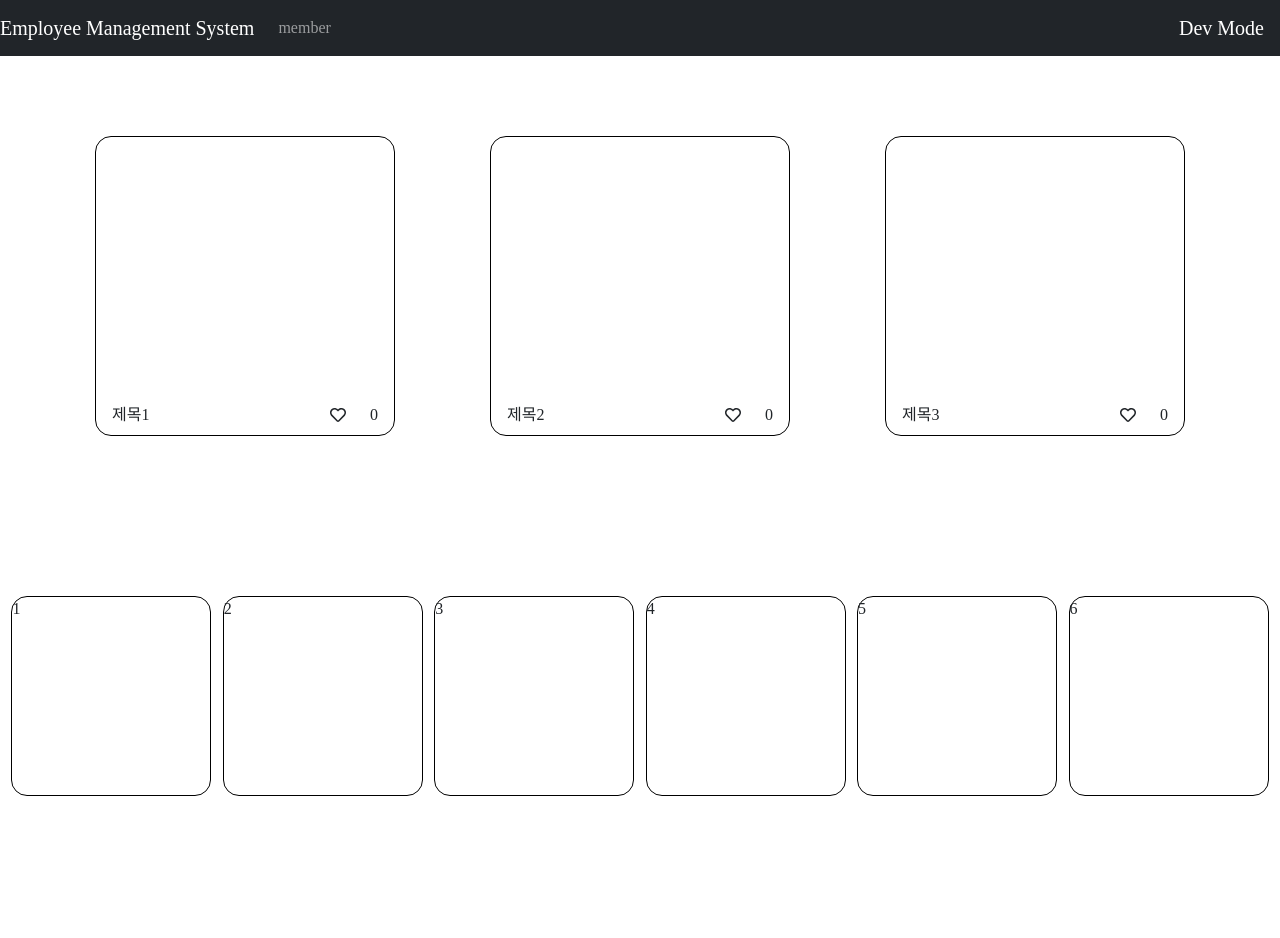
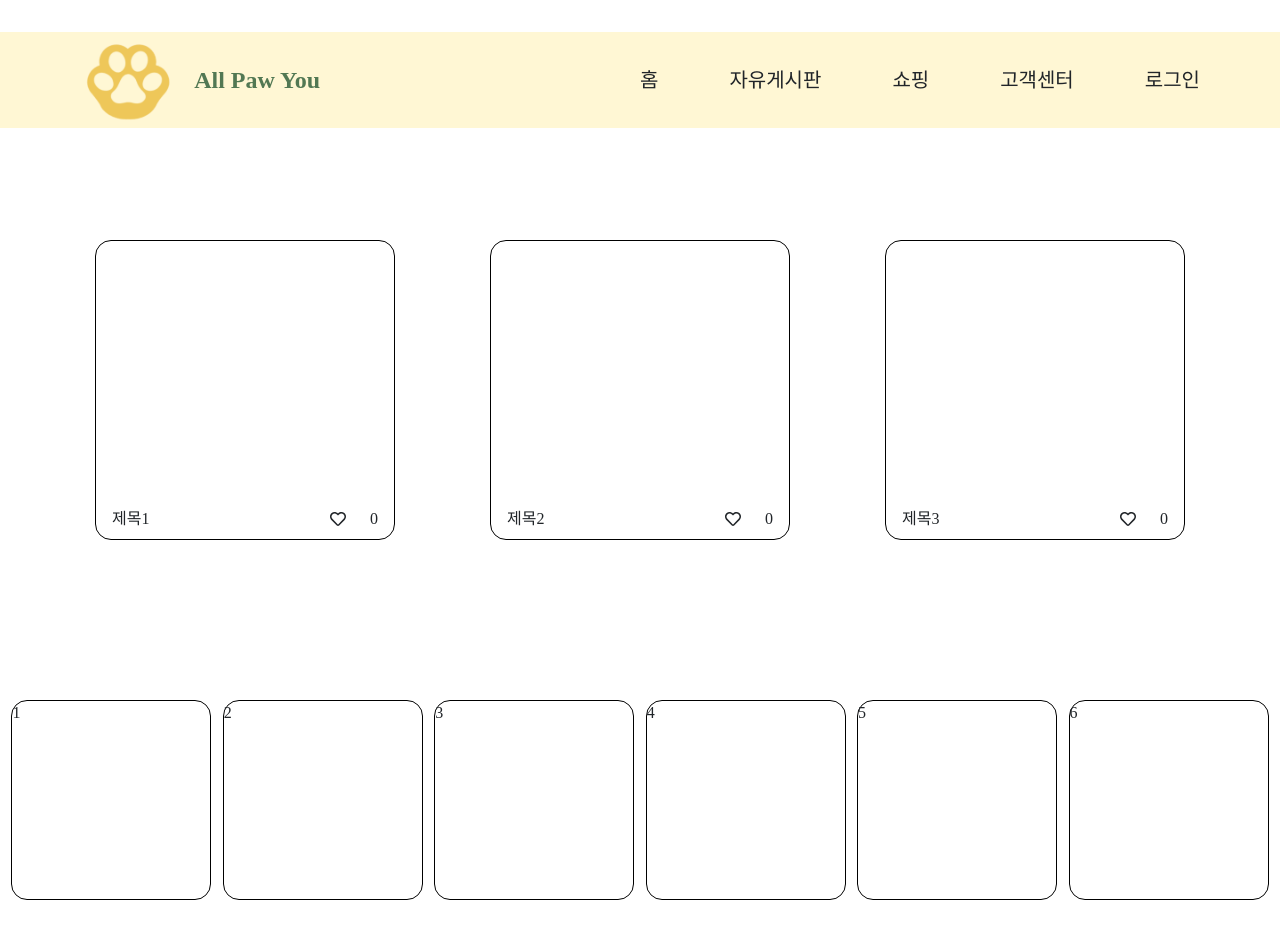
Before and after one commit to j2sunn/AllPawYou_FrontEnd, a React (Vite) app: page / in a window 1280 px wide. Shown: the top 938 px of the page. Built offline with nearby package versions, Linux system fonts and the light colour scheme; a web font is replaced by a local one.

Commit message:
Update Header
헤더 수정

```diff
--- a/src/components/common/HeaderComponent.jsx
+++ b/src/components/common/HeaderComponent.jsx
@@ -1,28 +1,74 @@
-import { NavLink } from "react-router-dom";
+import styled from "styled-components";
+import logo from "../../assets/logo2.png";
+import { useNavigate } from "react-router-dom";
 
 const HeaderComponent = () => {
+  const navigator = useNavigate();
+
   return (
-    <div>
-      <header>
-        <nav className="navbar navbar-expand-lg navbar-dark bg-dark">
-          <a className="navbar-brand" href="/">
-            Employee Management System
-          </a>
-
-          <div className="collapse navbar-collapse" id="navbarNav">
-            <ul className="navbar-nav">
-              <li className="nav-item">
-                <NavLink className="nav-link" to="/admin/memberList">
-                  member
-                </NavLink>
-              </li>
-            </ul>
-          </div>
-          <div className="navbar-brand">Dev Mode</div>
-        </nav>
-      </header>
-    </div>
+    <>
+      <Container>
+        <Header>
+          <Logo onClick={()=>navigator('/')}>
+            <LogoImg src={logo} alt="로고" />
+            <LogoText>All Paw You</LogoText>
+          </Logo>
+          <Nav>
+            <NavItem onClick={()=>navigator('/')}>홈</NavItem>
+            <NavItem>자유게시판</NavItem>
+            <NavItem>쇼핑</NavItem>
+            <NavItem>고객센터</NavItem>
+            <NavItem onClick={()=>navigator('/login')}>로그인</NavItem>
+          </Nav>
+        </Header>
+      </Container>
+    </>
   );
 };
 
 export default HeaderComponent;
+
+const Container = styled.div`
+  height: 10rem;
+  display: flex;
+  align-items: center;
+`;
+
+const Header = styled.div`
+  width: 100%;
+  height: 6rem;
+  padding: 0 5rem;
+  background-color: #FFF7D4;
+  display: flex;
+  justify-content: space-between;
+  font-size: 20px;
+`;
+
+const Logo = styled.div`
+  cursor: pointer;
+  width: 15rem;
+  display: flex;
+  justify-content: space-between;
+  align-items: center;
+`;
+
+const LogoImg = styled.img`
+  width: 6rem;
+`;
+
+const LogoText = styled.span`
+  color: #527853;
+  font-size: 24px;
+  font-weight: 600;
+`;
+
+const Nav = styled.div`
+  width: 50%;
+  display: flex;
+  justify-content: space-between;
+  align-items: center;
+`;
+
+const NavItem = styled.div`
+  cursor: pointer;
+`;
```
